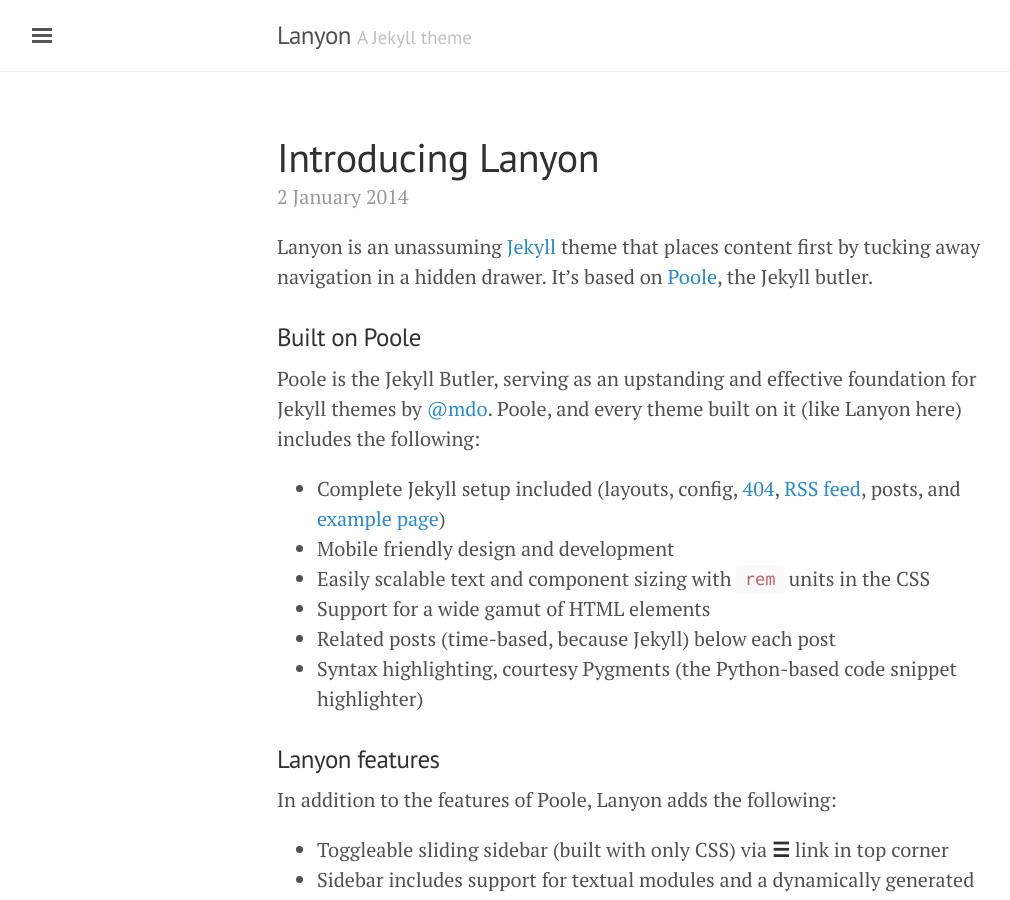
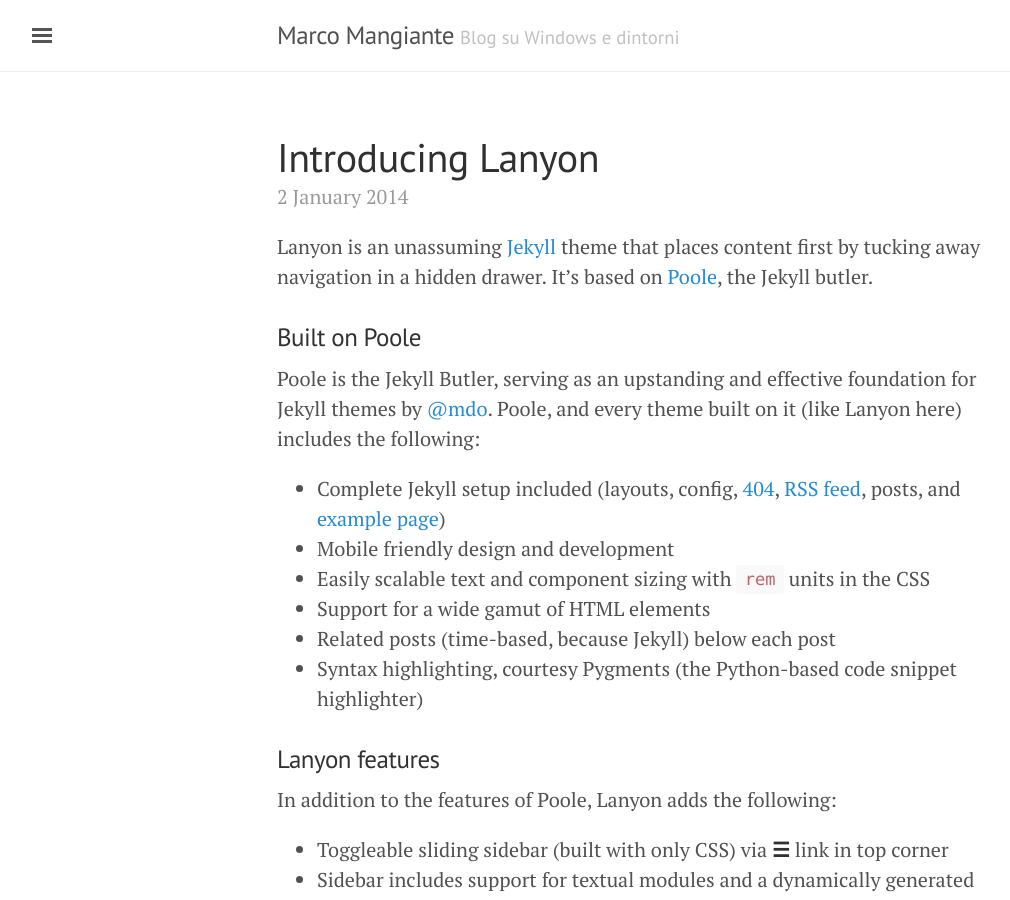
Before and after one commit to marcomangiante/marcomangiante.github.io, a Jekyll site: the page built from index.html, in a window 1280 px wide and 900 px high. Shown: the whole window, without its empty margins (3-1013 px from the left). Built offline with Jekyll 4.4.1, drawn with Linux system fonts in a browser that asks for light colours; the list of posts is cut into pages by our own code.

Commit message:
Update _config.yml
Updated data.

```diff
--- a/_config.yml
+++ b/_config.yml
@@ -5,12 +5,12 @@
 relative_permalinks: true
 
 # Setup
-title:               Lanyon
-tagline:             'A Jekyll theme'
-description:         'A reserved <a href="http://jekyllrb.com" target="_blank">Jekyll</a> theme that places the utmost gravity on content with a hidden drawer. Made by <a href="https://twitter.com/mdo" target="_blank">@mdo</a>.'
-url:                 http://lanyon.getpoole.com
+title:               Marco Mangiante
+tagline:             'Blog su Windows e dintorni'
+description:         'Un sistemista IT e Microsoft'
+url:                 http://www.professione.com
 baseurl:             ''
-paginate:            5
+paginate:            10
 
 # About/contact
 author:
```
